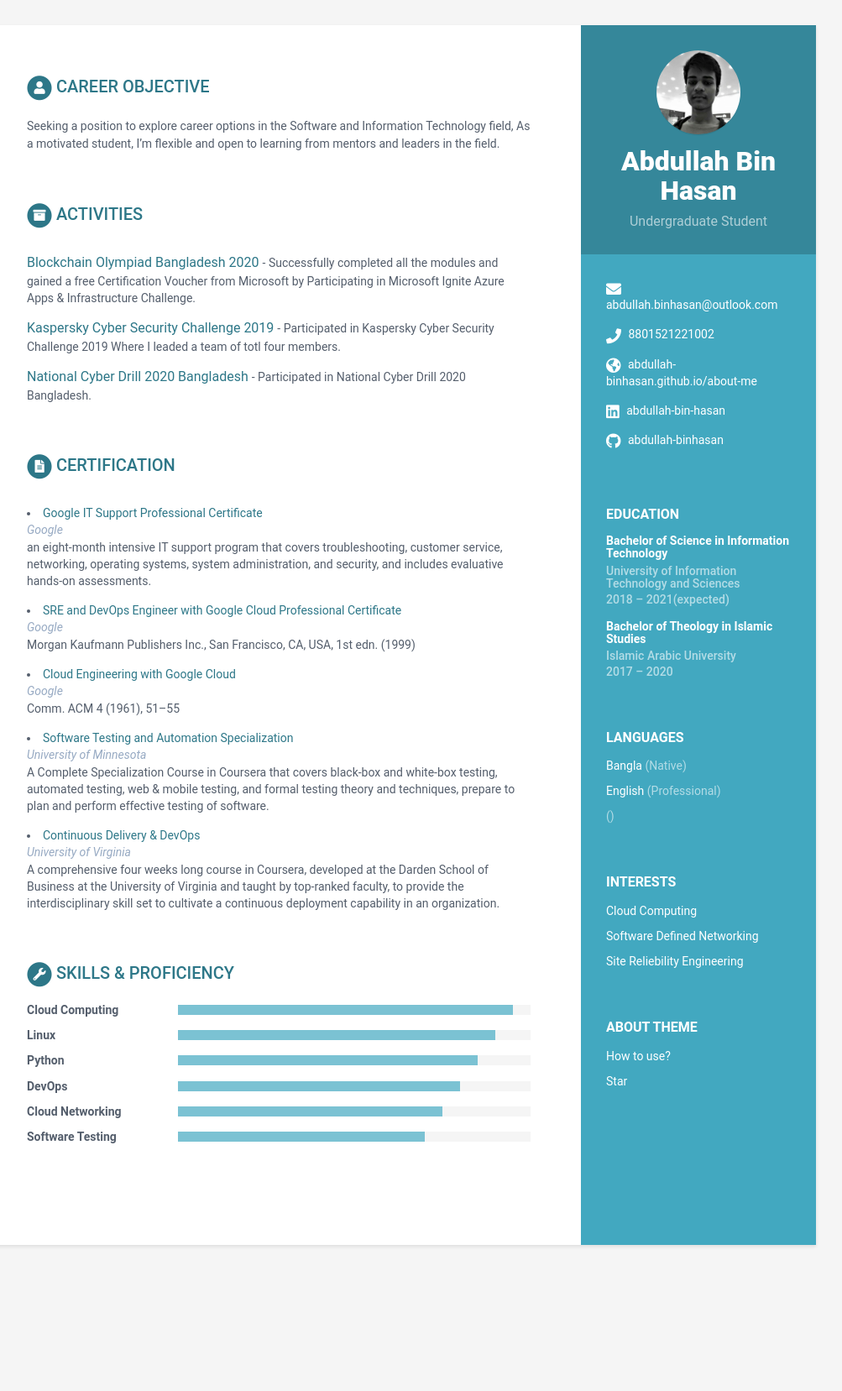
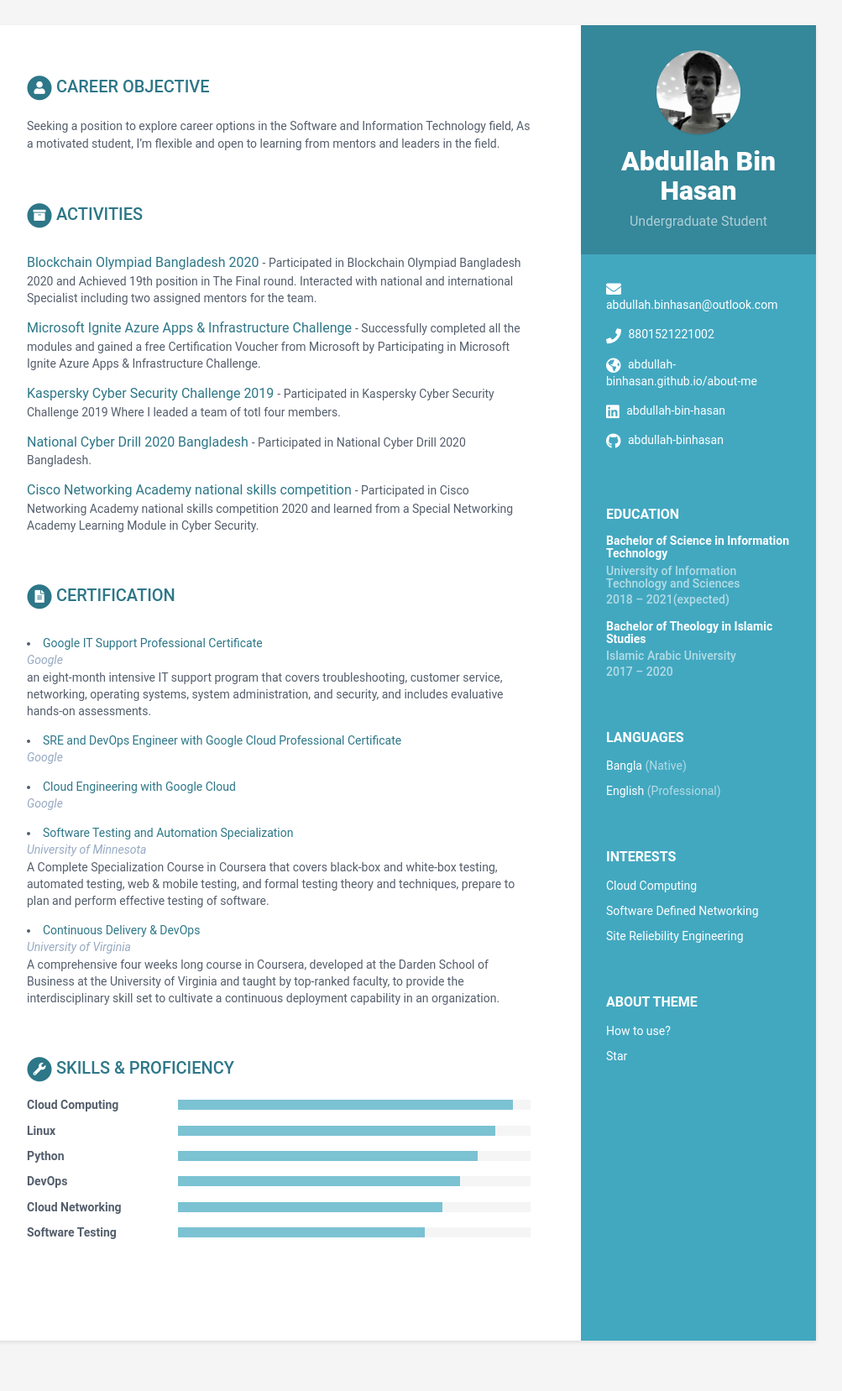
Before and after one commit to abdullah-bin-hasan/about, a Jekyll site: the page built from index.html, in a window 1280 px wide. Shown: the whole page at 84% size, without its empty margins (168-1171 px from the left). Built offline with Jekyll 4.4.1, drawn with Linux system fonts in a browser that asks for light colours; before the commit the page ends 1543 px from its top, so only the background shows below that.

Commit message:
fixed typo

```diff
--- a/_data/data.yml
+++ b/_data/data.yml
@@ -32,8 +32,6 @@ sidebar:
       - idiom: English
         level: Professional
 
-      - idiom:
-        level:
 
     interests:
       - item: Cloud Computing
@@ -81,11 +79,7 @@ projects:
     assignments:
       - title: Blockchain Olympiad Bangladesh 2020
         link: "#hook"
-        tagline: "Participated in Blockchain Olympiad Bangladesh 2020 and Achieved 19th position in The Final round. Interacted with national and international Specialist including two assigned mentors for the team.
-
-      - title: Cisco Networking Academy national skills competition
-        link: "#"
-        tagline: "Participated in Cisco Networking Academy national skills competition 2020 and learned from a Special Networking Academy Learning Module in Cyber Security.
+        tagline: Participated in Blockchain Olympiad Bangladesh 2020 and Achieved 19th position in The Final round. Interacted with national and international Specialist including two assigned mentors for the team.
 
       - title: Microsoft Ignite Azure Apps & Infrastructure Challenge
         link: "#"
@@ -98,6 +92,11 @@ projects:
       - title: National Cyber Drill 2020 Bangladesh
         link: "#"
         tagline: Participated in National Cyber Drill 2020 Bangladesh.
+
+      - title: Cisco Networking Academy national skills competition
+        link: "#"
+        tagline: Participated in Cisco Networking Academy national skills competition 2020 and learned from a Special Networking Academy Learning Module in Cyber Security.
+
 
 publications:
     title: Certification
@@ -112,12 +111,12 @@ publications:
       - title: SRE and DevOps Engineer with Google Cloud Professional Certificate
         link: "#"
         authors: Google
-        conference: "Morgan Kaufmann Publishers Inc., San Francisco, CA, USA, 1st edn. (1999)"
+        conference:
 
       - title: Cloud Engineering with Google Cloud
         link: "#"
         authors: Google
-        conference: "Comm. ACM 4 (1961), 51–55"
+        conference:
 
       - title: Software Testing and Automation Specialization
         link: "#"
```
